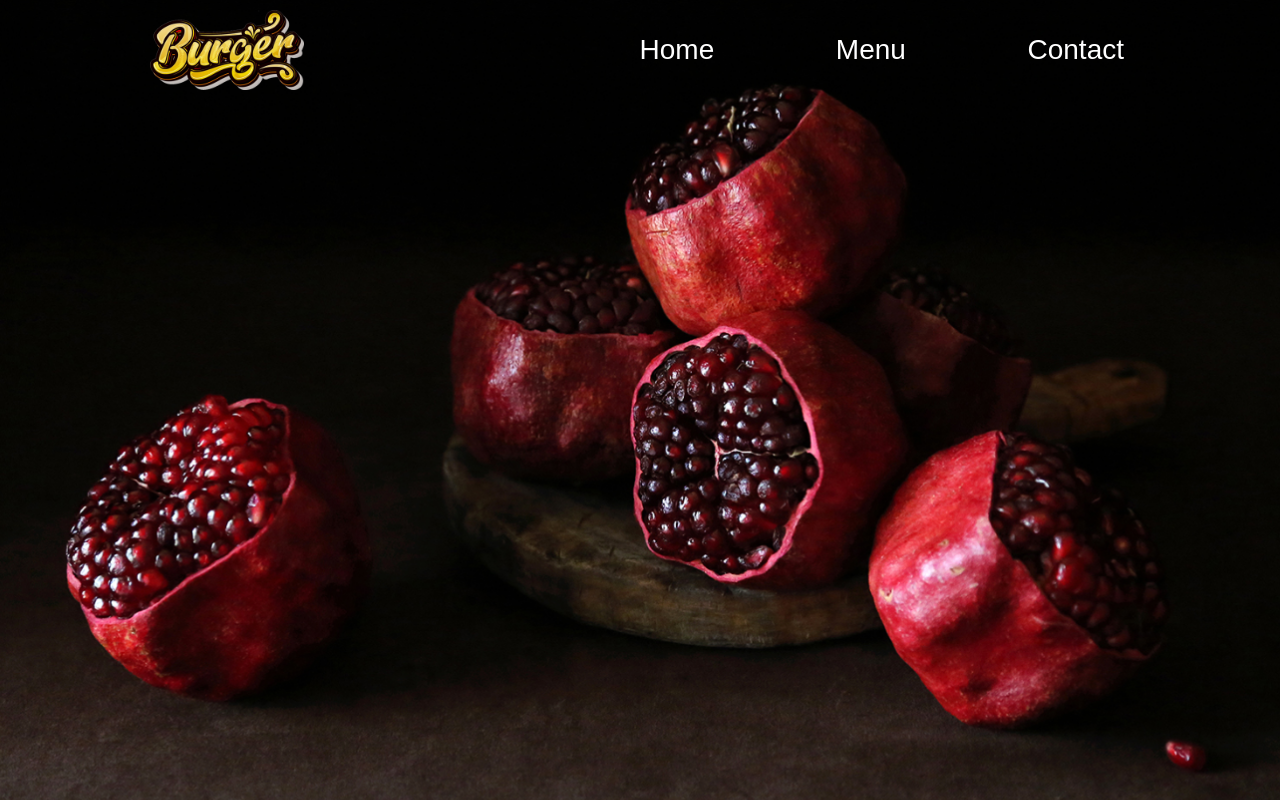
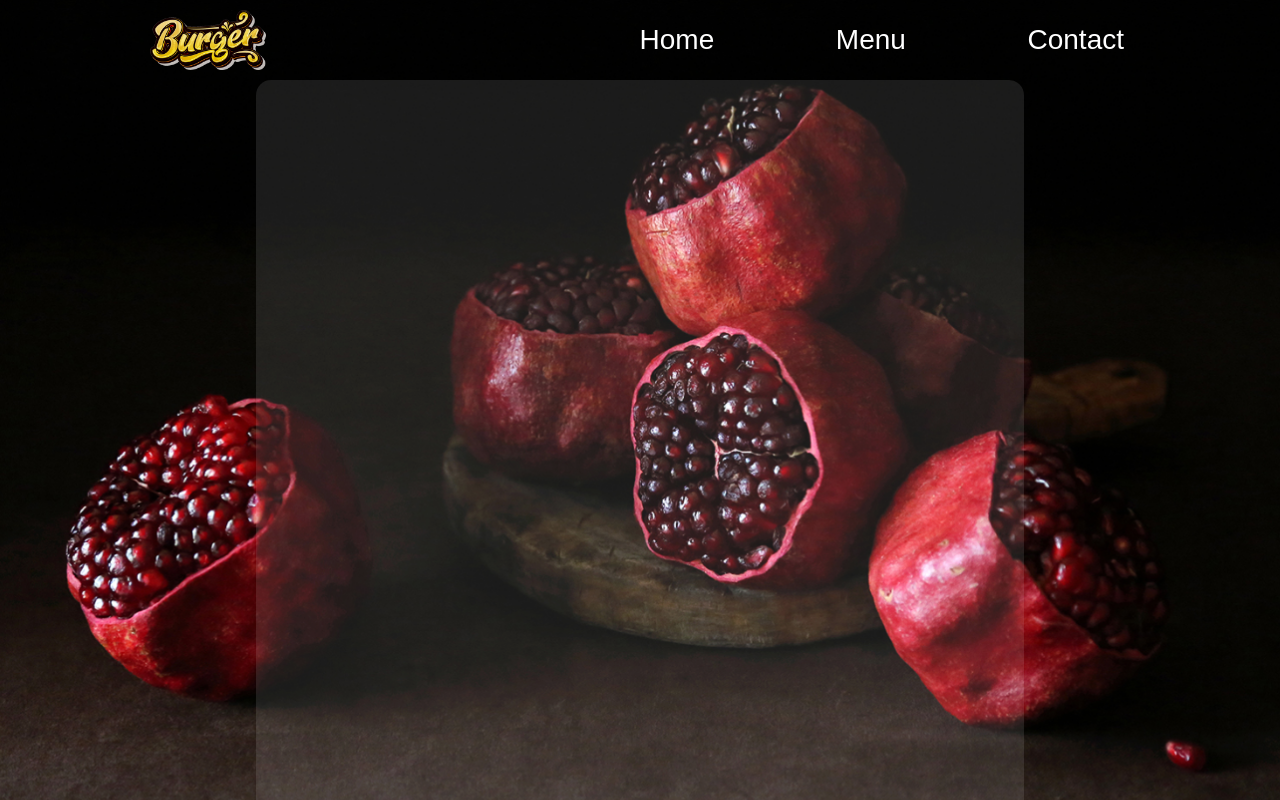
Before and after one commit to mattyjrae123/restaurant-page, a website built with webpack: page src/index.html in a window 1280 px wide. Built offline with nearby package versions, Linux system fonts and the light colour scheme.

Commit message:
Center main element and add bg alpha channel

```diff
--- a/src/index.html
+++ b/src/index.html
@@ -19,6 +19,8 @@
         <button class="nav-link">Contact</button>
       </nav>
     </header>
+    <main>
+    </main>
   </div>
 
 </body>
--- a/src/styles/style.css
+++ b/src/styles/style.css
@@ -31,7 +31,7 @@ div#content {
 */
 
 header {
-  height: 100px;
+  height: 10%;
   padding: 10px 150px;
 
   display: flex;
@@ -64,3 +64,12 @@ header .nav-link:hover {
 /*
   MAIN
 */
+
+main {
+  background-color: rgba(255, 255, 255, 0.1);
+  border-top-left-radius: 15px;
+  border-top-right-radius: 15px;
+  height: 90%;
+  width: 60%;
+  margin: 0 auto;
+}
```
